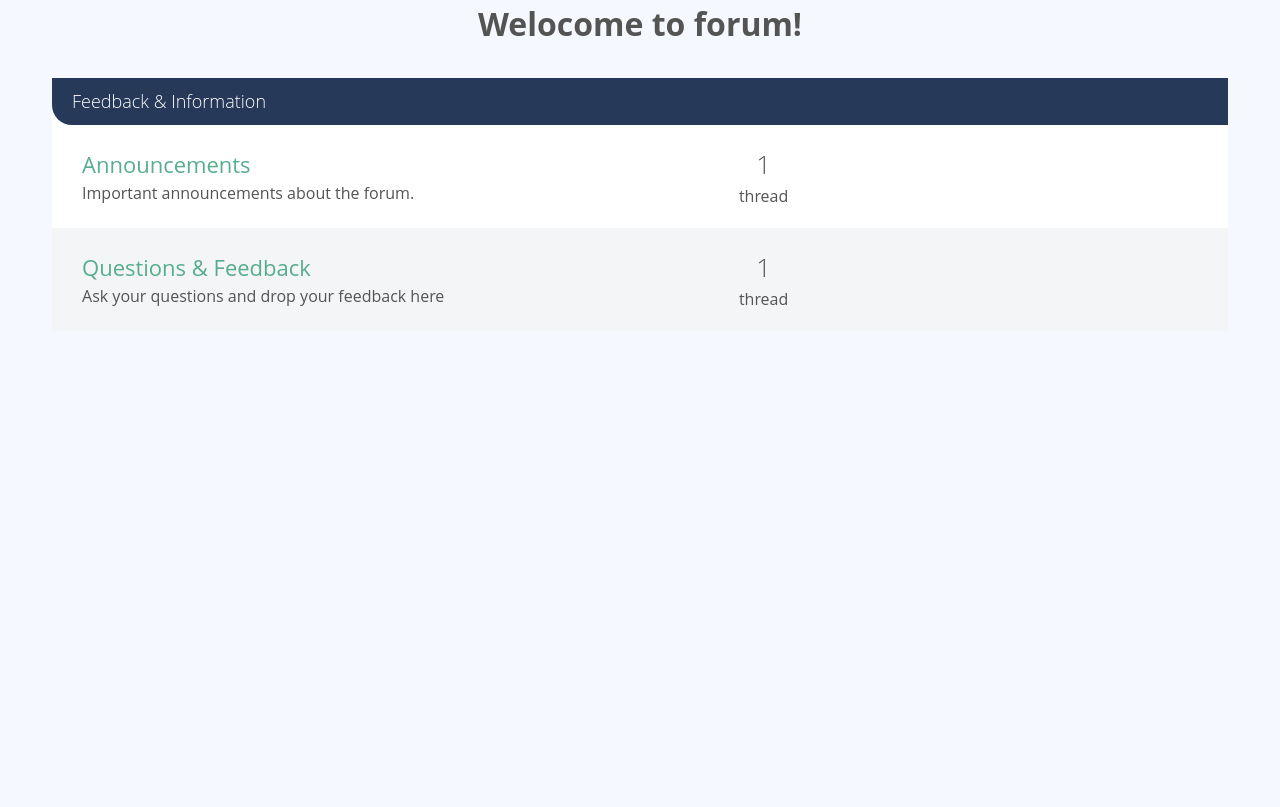
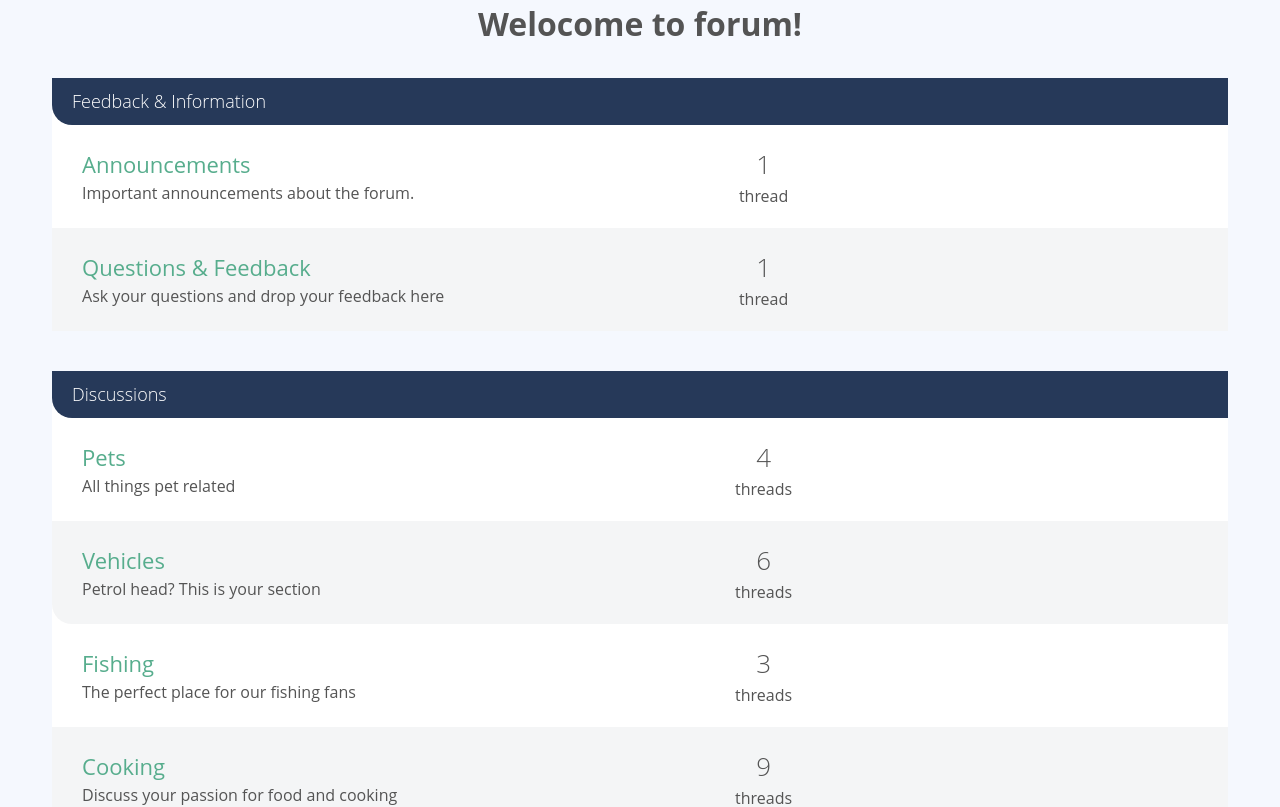
Before and after one commit to tachyond2/awesome-forum, a Vue app: page / in a window 1280 px wide. Shown: the top 807 px of the page. Built offline with nearby package versions, Linux system fonts and the light colour scheme.

Commit message:
refactor(homepage) change to render list of category

```diff
--- /dev/null
+++ b/src/components/CategoryList.vue
@@ -0,0 +1,33 @@
+<template>
+ <forum-list
+  v-for="category in categories"
+  :key="category.id"
+  :forums="getForumsForCategory(category)"
+  :category-name="category.name"
+  />
+</template>
+
+<script>
+import sourceDate from '@/data.json'
+import ForumList from '@/components/ForumList.vue'
+export default {
+  components: {
+    ForumList
+  },
+  props: {
+    categories: {
+      required: true,
+      type: Array
+    }
+  },
+  methods: {
+    getForumsForCategory(category) {
+      return sourceDate.forums.filter(f => f.categoryId === category.id)
+    }
+  }
+}
+</script>
+
+<style lang="scss" scoped>
+
+</style>
--- a/src/components/ForumList.vue
+++ b/src/components/ForumList.vue
@@ -2,7 +2,7 @@
   <div class="col-full">
     <div class="forum-list">
       <h2 class="list-title">
-          <a href="category.html">Feedback &amp; Information</a>
+          <a href="category.html">{{categoryName}}</a>
       </h2>
       <div class="forum-listing" v-for="forum in forums" :key="forum.id">
           <div class="forum-details">
@@ -39,6 +39,10 @@
     forums: {
       required: true,
       type: Array
+    },
+    categoryName: {
+      rquired: true,
+      type: String
     }
   },
   methods: {
--- a/src/pages/PageHome.vue
+++ b/src/pages/PageHome.vue
@@ -1,21 +1,20 @@
 <template>
   <h1>Welocome to forum!</h1>
-  <forum-list :forums="catergoryForums"/>
+  <category-list :categories="categories"/>
 </template>
 
 <script>
 import sourceData from '@/data.json'
-import ForumList from '@/components/ForumList'
+import CategoryList from '@/components/CategoryList'
 export default {
   components: {
-    ForumList
+    CategoryList
   },
-  computed: {
-    catergoryForums() {
-      return sourceData.forums.filter(f => f.categoryId === '-KpR7vRkiRPpbUd_TVAR')
+  data() {
+    return {
+      categories: sourceData.categories
     }
   }
-
 }
 </script>
 
```
Also changed, not shown: 1 other file (tests, documents, lock files or other folders).
